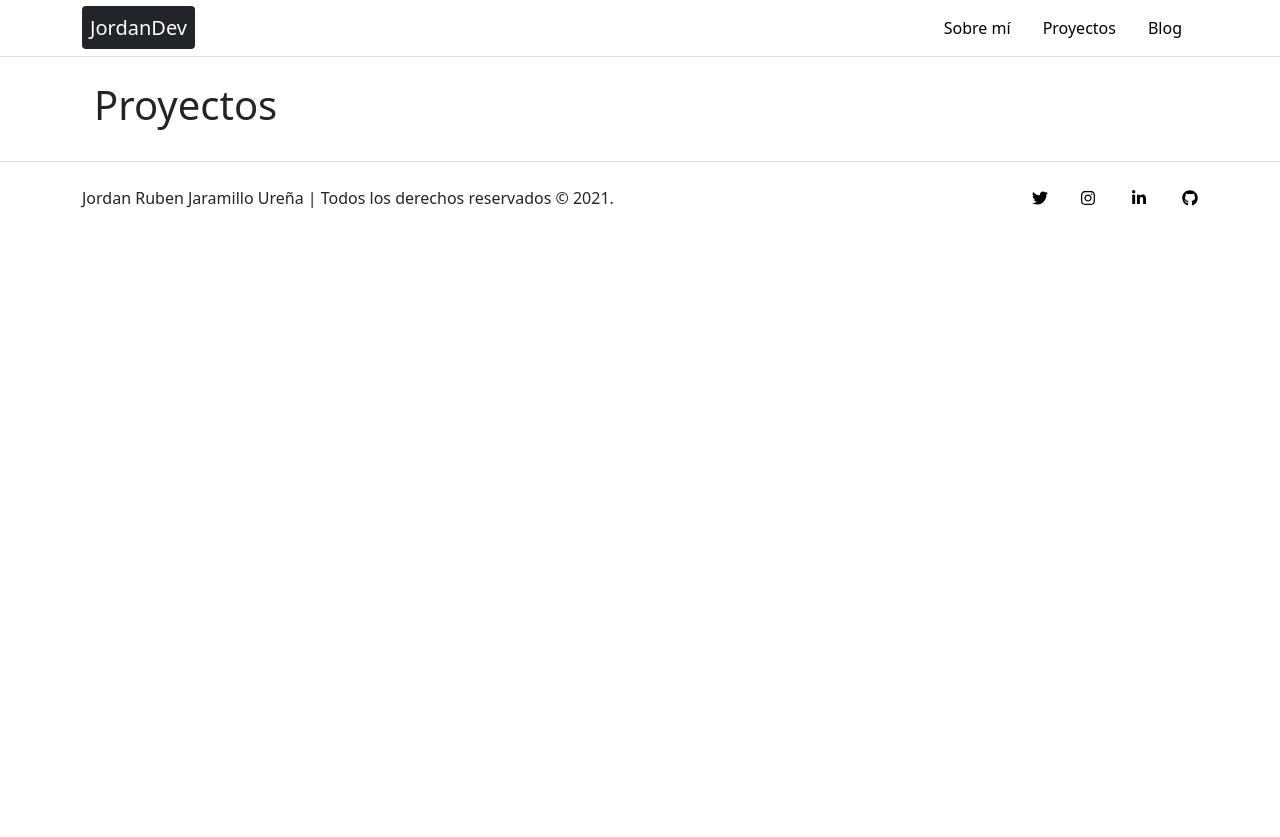
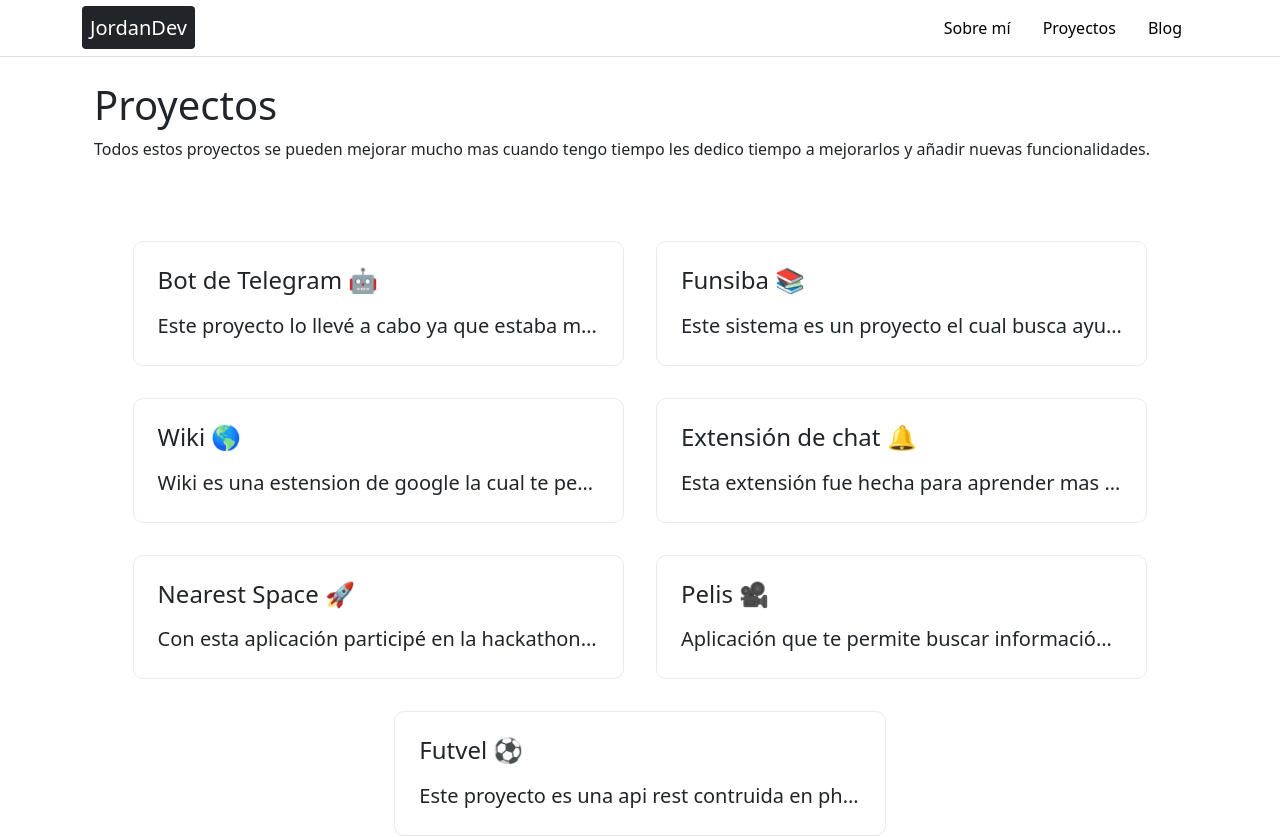
Before and after one commit to jordanrjdev/portfolio, a Next.js app: page /proyects in a window 1280 px wide. Shown: the top 837 px of the page. Before the commit the page ends 800 px from the top, so only its background shows below. Built offline with nearby package versions, Linux system fonts and the light colour scheme.

Commit message:
feat: blog component y proyects agregados

```diff
--- a/components/footer.js
+++ b/components/footer.js
@@ -1,11 +1,7 @@
 import { Container, Col, Row } from "react-bootstrap";
-import { FontAwesomeIcon } from "@fortawesome/react-fontawesome";
 import Link from "next/link";
+import { FaGithub, FaLinkedin, FaInstagram, FaTwitter } from "react-icons/fa";
 
-import { fab } from '@fortawesome/free-brands-svg-icons'
-import { library } from '@fortawesome/fontawesome-svg-core'
-
-library.add(fab)
 export default function Footer() {
   return (
     <footer className="border-top py-4 mt-2">
@@ -17,27 +13,30 @@ export default function Footer() {
               2021.
             </p>
           </Col>
-          <Col className="d-flex justify-content-between" md={4} lg={2}>
-            <Link className="flex-shrink" href="https://twitter.com/jordanrjdev">
-              <a target="_blank" rel="noreferrer" className="text-black">
-                <FontAwesomeIcon icon={["fab", "twitter"]} />
+          <Col className="d-flex justify-content-between" xs={4} md={4} lg={2}>
+            <Link
+              className="flex-shrink"
+              href="https://twitter.com/jordanrjdev"
+            >
+              <a className="text-black d-block ms-2">
+                <FaTwitter />
               </a>
             </Link>
 
             <Link href="https://instagram.com/vednadroj">
-              <a target="_blank" rel="noreferrer" className="text-black d-block ms-2">
-                <FontAwesomeIcon icon={["fab", "instagram"]}/>
+              <a className="text-black d-block ms-2">
+                <FaInstagram />
               </a>
             </Link>
 
             <Link href="https://www.linkedin.com/in/jordanrjdev/">
-              <a  target="_blank" rel="noreferrer" className="text-black d-block ms-2">
-                <FontAwesomeIcon icon={["fab", "linkedin-in"]} fixedWidth/>
+              <a className="text-black d-block ms-2">
+                <FaLinkedin />
               </a>
             </Link>
             <Link href="https://github.com/jordanrjdev">
-              <a  target="_blank" rel="noreferrer" className="text-black d-block ms-2">
-                <FontAwesomeIcon icon={["fab", "github"]}  />
+              <a className="text-black d-block ms-2">
+                <FaGithub />
               </a>
             </Link>
           </Col>
--- a/package.json
+++ b/package.json
@@ -12,14 +12,14 @@
     "@fortawesome/fontawesome-svg-core": "^1.2.36",
     "@fortawesome/free-brands-svg-icons": "^5.15.4",
     "@fortawesome/free-solid-svg-icons": "^5.15.4",
-    "@fortawesome/react-fontawesome": "^0.1.15",
     "bootstrap": "^5.1.0",
     "gray-matter": "^4.0.3",
     "next": "11.1.0",
     "next-mdx-remote": "^3.0.4",
     "react": "17.0.2",
     "react-bootstrap": "^1.6.1",
-    "react-dom": "17.0.2"
+    "react-dom": "17.0.2",
+    "react-icons": "^4.3.1"
   },
   "devDependencies": {
     "eslint": "7.32.0",
--- a/pages/blog.js
+++ b/pages/blog.js
@@ -1,5 +1,5 @@
 import Head from "next/head";
-import { Container, Row, Col, Card } from "react-bootstrap";
+import { Container, Row, Col } from "react-bootstrap";
 import Link from "next/link";
 import { getAllFilesMetadata } from "../lib/mdx";
 import { Fragment } from "react";
--- a/pages/proyects.js
+++ /dev/null
@@ -1,23 +0,0 @@
-import Head from "next/head";
-import { Container, Row, Col } from "react-bootstrap";
-
-export default function Proyects() {
-  return (
-    <div>
-      <Head>
-        <title>Proyectos</title>
-      </Head>
-      <main>
-        <Container className="my-4">
-          <Row>
-            <Col>
-              <h1>
-                Proyectos
-              </h1>
-            </Col>
-          </Row>
-        </Container>
-      </main>
-    </div>
-  );
-}
--- /dev/null
+++ b/pages/proyects/index.js
@@ -0,0 +1,50 @@
+import Head from "next/head";
+import { Container, Row, Col } from "react-bootstrap";
+import { proyects } from "../../proyects";
+import styles from "../../styles/Home.module.css";
+import Link from "next/link";
+export default function Proyects() {
+  return (
+    <div>
+      <Head>
+        <title>Proyectos</title>
+      </Head>
+      <main>
+        <Container className="my-4">
+          <Row>
+            <Col xs={12}>
+              <h1>Proyectos</h1>
+            </Col>
+            <Col xs={12}>
+              <p>
+                Todos estos proyectos se pueden mejorar mucho mas cuando tengo
+                tiempo les dedico tiempo a mejorarlos y añadir nuevas
+                funcionalidades.
+              </p>
+            </Col>
+          </Row>
+          <Row>
+            <div className={styles.grid}>
+              {proyects.map((proyect, index) => (
+                <Link href={`/proyects/${proyect.slug}`}>
+                  <a className={styles.card}>
+                    <h2>{proyect.name} </h2>
+                    <p
+                      style={{
+                        overflow: "hidden",
+                        textOverflow: "ellipsis",
+                        whiteSpace: "nowrap",
+                      }}
+                    >
+                      {proyect.description}
+                    </p>
+                  </a>
+                </Link>
+              ))}
+            </div>
+          </Row>
+        </Container>
+      </main>
+    </div>
+  );
+}
--- /dev/null
+++ b/proyects.js
@@ -0,0 +1,64 @@
+export const proyects = [
+  {
+    name: "Bot de Telegram 🤖",
+    slug: "bot-telegram",
+    description:
+      "Este proyecto lo llevé a cabo ya que estaba muy intrigado de como se realizan los bots de telegram ya que recientemente habia leido un post de twitter en el cual explicaban como hacer esto era más fácil de lo quer parecia por lo cual quise llevarlo mas allá y ponerlo a prueba el código actualmente está en github. Este bot te permite hacer varias cosas como descargar videos de youtube ó convertirlos a mp3 con tan solo un link.",
+    repository: "https://github.com/jordanrjdev/telegram-bot",
+    technologies: ["Nodejs"],
+  },
+  {
+    name: "Funsiba 📚",
+    slug: "funsiba",
+    description:
+      "Este sistema es un proyecto el cual busca ayudar a la fundación Funsiba para fomentar la educación en sus integrantes lo cual es una buena causa y estamos poniendole mucho empeño para que este proyecto pueda estar en producción estas semanas. También hemos estado haciendo que el proyecto sea escalable y tenga buenas practicas de desarrollo tal como en el frontend y en el backend. Incluso los llamados a la base de datos se está haciendo mediante procedimientos almacenados",
+    repository: "https://github.com/jordanrjdev/sinbarreras",
+    technologies: ["Svelte", "Nodejs", "TypeScript", "MySql", "Docker"],
+  },
+  {
+    name: "Wiki 🌎",
+    slug: "wiki",
+    description:
+      "Wiki es una estension de google la cual te permite hacer busquedas a wikipedia sin salir de la página actual del navegador lo cual te sirve para hacer busquedas rapidas y eficientes con un breve resumen sin tener que entrar a los detalles de dicho artículo aunque si quieres tener mas detalles se puede ver el articulo completo de la wikipedia. ",
+    repository: "https://github.com/jordanrjdev/wiki-extension",
+    technologies: ["HTML", "CSS", "JavaScript"],
+  },
+  {
+    name: "Extensión de chat 🔔",
+    slug: "extension-chat",
+    description:
+      "Esta extensión fue hecha para aprender mas de los sockets y como funcionaban por lo cual fué desarrollada para poder tener un chat en tiempo real sin salir de tu navegador donde manejamos autenticacion con jsonwebtokens tambien tiene un mini panel de administración donde puedes activar o desactivar a los usuarios. La aplicación esta hecha con fines educativos y el código es abierto en github.",
+    repository: "https://github.com/JGurus/extensionCopia/",
+    technologies: [
+      "Nodejs",
+      "Socket.io",
+      "Reactjs",
+      "MongoDb",
+      "JsonWebTokens",
+    ],
+  },
+  {
+    name: "Nearest Space 🚀",
+    slug: "nearest-space",
+    description:
+      "Con esta aplicación participé en la hackathon mas grande de todo el mundo Nasa Space Apps Challenge en el año 2020 y desarrollamos una aplicación la cual te permite registrate como un usuario cualquiera y buscar a mas personas para asi poder crear salas de chats e interactuar entre ustedes todo esto lo logramos a traves de los sockets los cuales queriamos profundizar mucho mas y el resultado final fue presentado a el jurado. Lamentablemente nos faltó transmitir mas el alcance de la aplicación pero esto nos incentivó a seguir mejorando en nuestra carrera a todo el equipo de trabajo",
+    repository: "https://github.com/jordanrjdev/Nearest-Space",
+    technologies: ["Nodejs", "Reactjs", "MongoDb", "JsonWebTokens"],
+  },
+  {
+    name: "Pelis 🎥",
+    slug: "pelis",
+    description:
+      "Aplicación que te permite buscar información acerca de tus peliculas favoritas. Esta aplicacion consume la api de TheMovieDb y la muestra al usuario donde tienes la cantidad de resultados de tu busqueda. Para el desarrollo de esta aplicación fue tomado muy en cuenta el uso de buenas prácticas de desarrollo y permitiendo que esta sea una aplicación facilmente escalable aplicando flujos de trabajo como redux.",
+    repository: "https://github.com/jordanrjdev/pelis",
+    technologies: ["Reactjs", "Redux", "TypeScript", "Axios"],
+  },
+  {
+    name: "Futvel ⚽",
+    slug: "futvel",
+    description:
+      "Este proyecto es una api rest contruida en php la cual aún se tiene en mente añadir nuevas características como version de pago y version gratuita. Esta api rest se puede ver muy sencila pero se ha aplicado buenas practicas a la hora de desarrollar como TDD relaciones tambien esta en proceso de construccion una vista para el ingreso masivo de data a través de archivos excel y csv. La aplicación se encuentra en github donde podras descargar el codigo donde están los respectivos test unitarios de cada endpoint.",
+    repository: "https://github.com/jordanrjdev/futvel",
+    technologies: ["Laravel", "MySql", "Vuejs"],
+  },
+];
--- a/styles/Home.module.css
+++ b/styles/Home.module.css
@@ -73,8 +73,7 @@
   align-items: center;
   justify-content: center;
   flex-wrap: wrap;
-  max-width: 800px;
-  margin-top: 3rem;
+  margin: 3rem auto;
 }
 
 .card {
```
Also changed, not shown: data/como-consegui-mi-primer-empleo.mdx (+6 -8 lines), lib/mdx.js (+24 -18 lines), pages/[slug].js (+37 -0 lines), pages/proyects/[proyect].js (added, +52 -0 lines), 1 other file (tests, documents, lock files or other folders).
